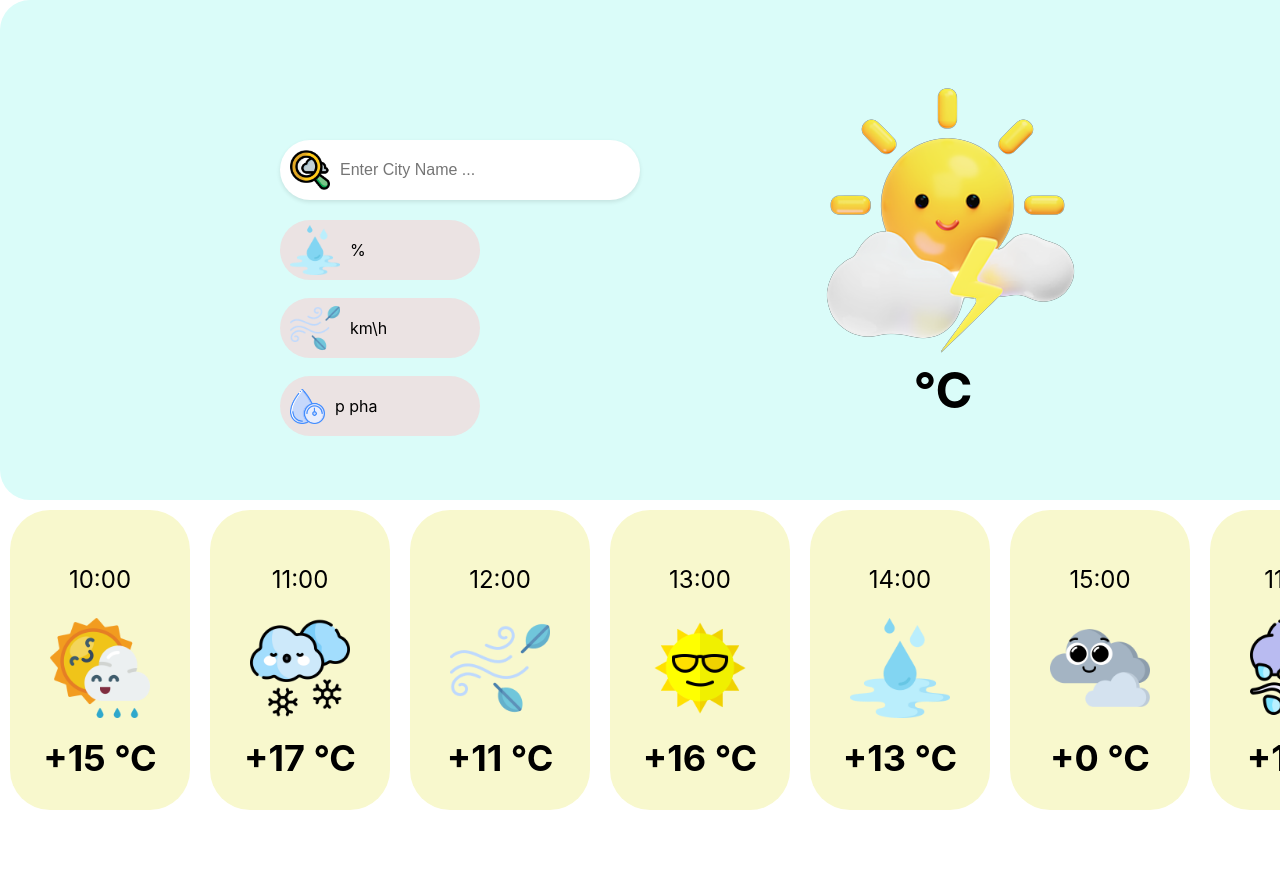
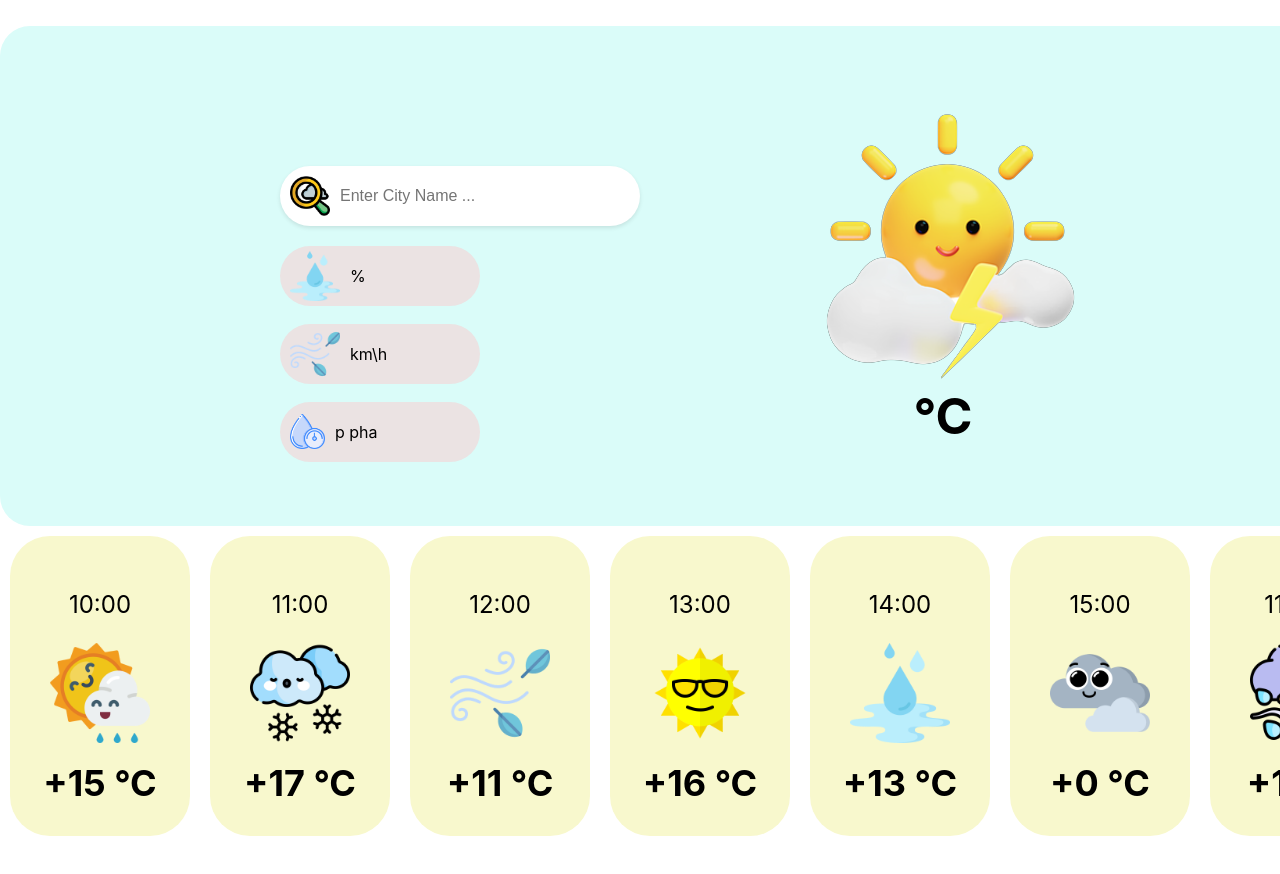
Before and after one commit to HassanFakih9/WeatherAPIGR1, a React (Create React App) app in the folder group1weatherapp/: page / in a window 1280 px wide. Shown: the top 874 px of the page. Built offline with nearby package versions, Linux system fonts and the light colour scheme.

Commit message:
simple css changes

```diff
--- a/group1weatherapp/src/Comps/Weather.css
+++ b/group1weatherapp/src/Comps/Weather.css
@@ -76,6 +76,7 @@
     width: 1400px;
     margin-left: auto;
     margin-right: auto;
+    margin-top: 2%;
 
   }
 
```
